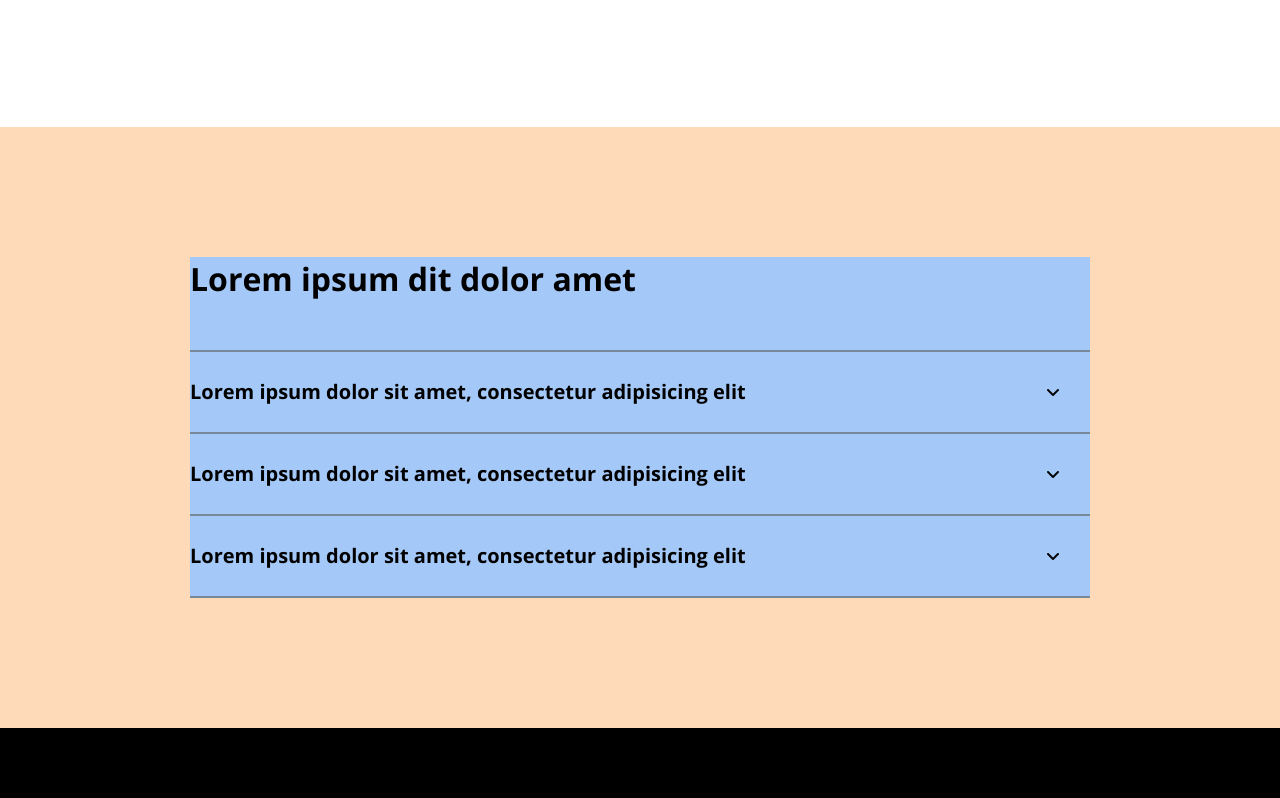
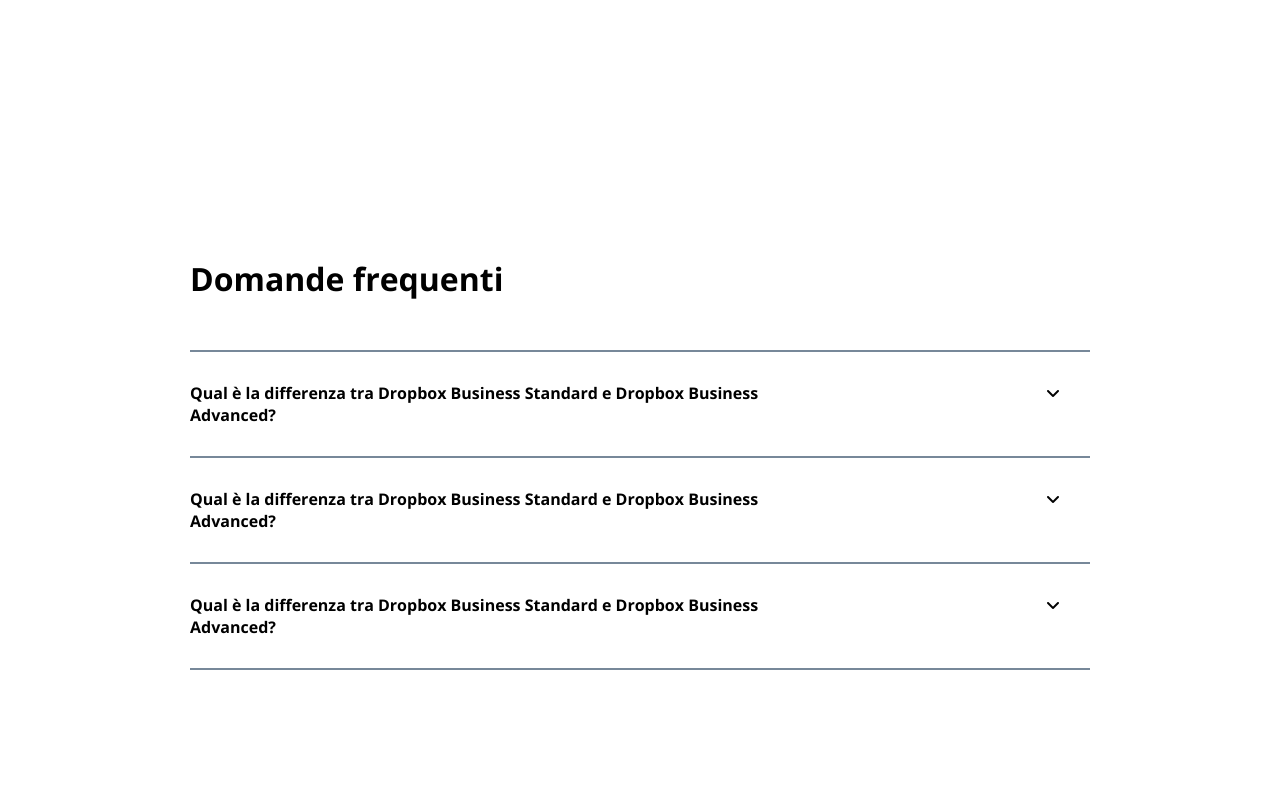
Before and after one commit to tommasotacconi/htmlcss-dropbox, a plain HTML site: page index.html in a window 1280 px wide. Shown: the part 5082-5880 px from the top of the page. Drawn offline with nearby package versions, Linux system fonts and the light colour scheme.

Commit message:
added text and changed padding in domande-frequenti

```diff
--- a/css/style.css
+++ b/css/style.css
@@ -444,8 +444,8 @@ padding: var(--sec-pd-xxxl) 0;
     border-bottom: solid 2px lightslategray;
 }
 
-.question-box > * {
-    line-height: 80px;
+.question-box {
+    padding: 30px 0;
 }
 
 .question-text {
--- a/index.html
+++ b/index.html
@@ -383,21 +383,31 @@
       </div>
       </section>
       <!-- Sezione con domande frequenti -->
-      <section class="domande-frequenti bdColor-pesca">
-        <div class="container-domande-frequenti container-lg bdColor-cielo">
-          <h2>Lorem ipsum dit dolor amet</h2>
+      <section class="domande-frequenti">
+        <div class="container-domande-frequenti container-lg">
+          <h2>Domande frequenti</h2>
           <!-- container box -->
           <div class="question-box-container childs-flex-row-space-between">
             <div class="question-box">
-              <div class="question-text"><h3>Lorem ipsum dolor sit amet, consectetur adipisicing elit</h3></div>
+              <div class="question-text">
+                <h4>Qual è la differenza tra Dropbox Business Standard e Dropbox
+                  Business Advanced?
+                </h4>
+              </div>
               <div><i class="fa-solid fa-angle-down"></i></div>
             </div>
             <div class="question-box">
-              <div class="question-text"><h3>Lorem ipsum dolor sit amet, consectetur adipisicing elit</h3></div>
+              <div class="question-text">
+                <h4>Qual è la differenza tra Dropbox Business Standard e Dropbox
+                  Business Advanced?</h4>
+              </div>
               <div><i class="fa-solid fa-angle-down"></i></div>
             </div>
             <div class="question-box">
-              <div class="question-text"><h3>Lorem ipsum dolor sit amet, consectetur adipisicing elit</h3></div>
+              <div class="question-text">
+                <h4>Qual è la differenza tra Dropbox Business Standard e Dropbox
+                  Business Advanced?</h4>
+              </div>
               <div><i class="fa-solid fa-angle-down"></i></div>
             </div>
           </div>
```
